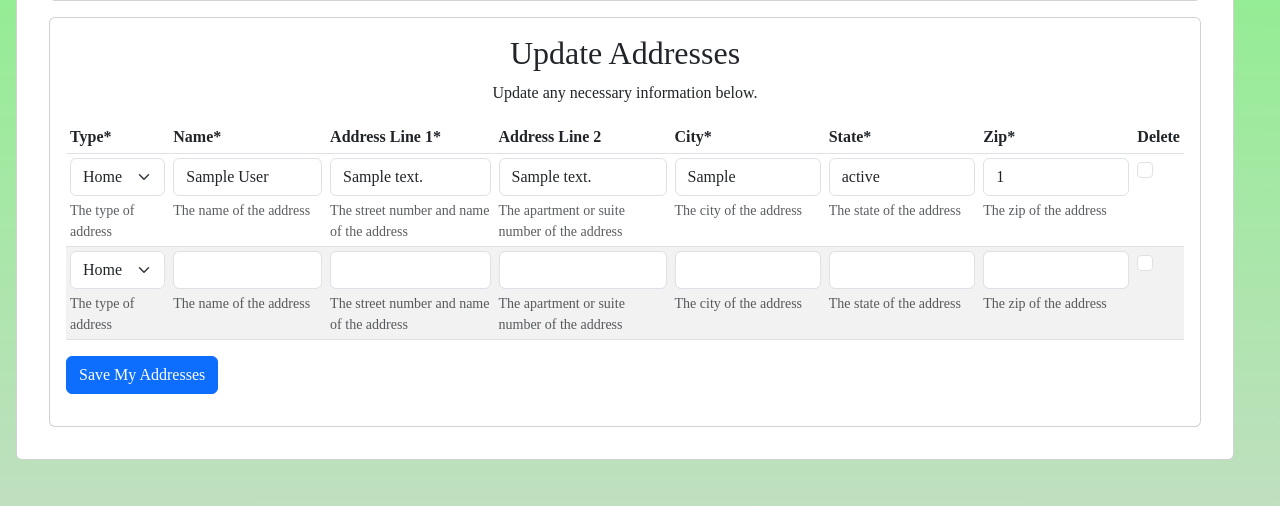
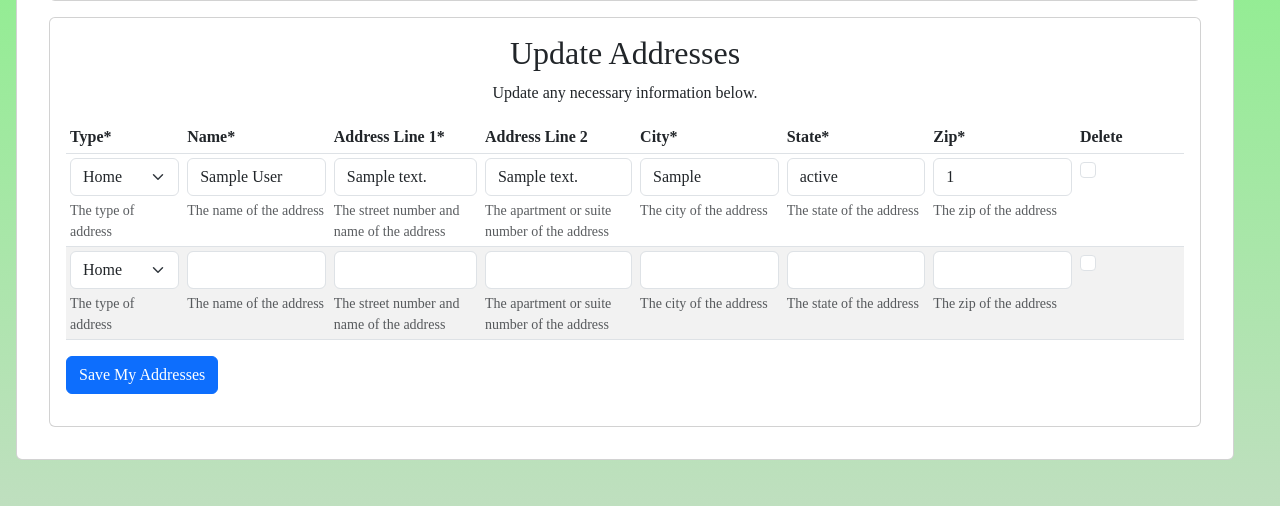
Before and after one commit to VStarr93/portfolio, a Django app: page /user/profile/ in a window 1280 px wide. Shown: the part 1165-1671 px from the top of the page. Run offline with Django 4.2, Linux system fonts and the light colour scheme; a user stored in the database is signed in; tables that the repository leaves empty hold one stand-in row (values such as "Sample post"); grey boxes marked "Sample" are stand-in pictures; some libraries are stand-ins or nearby versions.

Commit message:
create .v-table-fields custom class

```diff
--- a/crm_user/static/crm_user/css/styles.css
+++ b/crm_user/static/crm_user/css/styles.css
@@ -88,6 +88,10 @@ header h3:first-of-type {
     margin-left: 0.5rem !important;
 }
 /* Custom Classes */
+
+.v-table-fields {
+    min-width:100px;
+}
 
 .v-forms {
     width: 100%;
```
